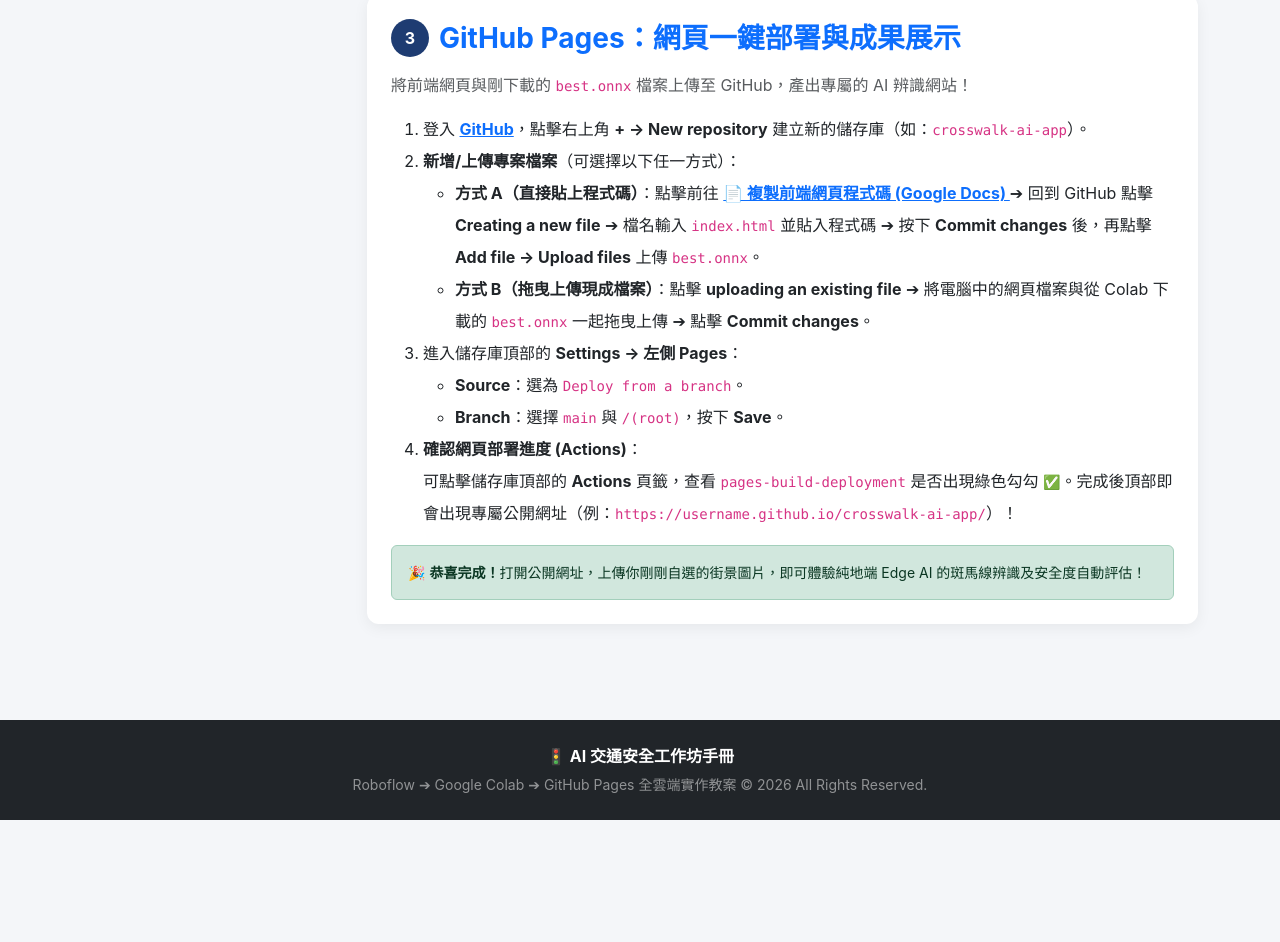
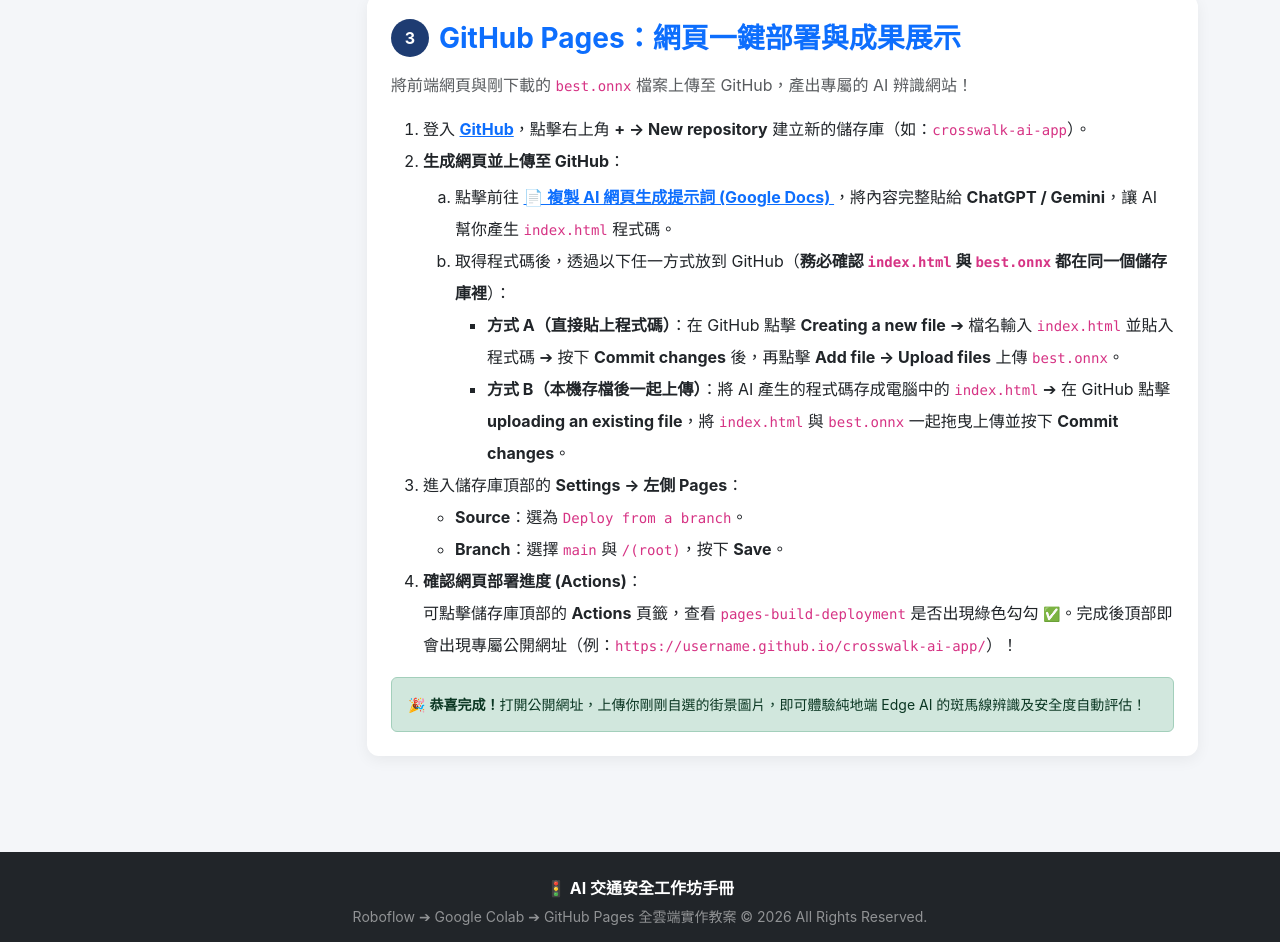
Before and after one commit to fiona11130710-sudo/crosswalk-1, a plain HTML site: page crosswalk.html in a window 1280 px wide. Shown: the part 2226-3168 px from the top of the page. Before the commit the page ends 3046 px from the top, so only its background shows below. Drawn offline with nearby package versions, Linux system fonts and the light colour scheme.

Commit message:
Update crosswalk.html

```diff
--- a/crosswalk.html
+++ b/crosswalk.html
@@ -230,16 +230,21 @@ files.download(onnx_path)</code></pre>
 
     <ol class="lh-lg mb-3">
         <li>登入 <a href="https://github.com/" target="_blank" class="fw-bold">GitHub</a>，點擊右上角 <b>+ -> New repository</b> 建立新的儲存庫（如：<code>crosswalk-ai-app</code>）。</li>
-        <li><b>新增/上傳專案檔案</b>（可選擇以下任一方式）：
+        <li><b>生成網頁並上傳至 GitHub</b>：
+            <ol type="a" class="mt-1">
+            <li>點擊前往
+            <a href="https://docs.google.com/document/d/1ZLcEkPahzTQdOy3z9SCDnJcu4SD5C0L6bRYI8TMTFlY/edit?usp=sharing" target="_blank" class="fw-bold text-decoration-underline">
+                📄 複製 AI 網頁生成提示詞 (Google Docs)
+            </a>，將內容完整貼給 <b>ChatGPT / Gemini</b>，讓 AI 幫你產生 <code>index.html</code> 程式碼。
+            </li>
+        <li>取得程式碼後，透過以下任一方式放到 GitHub（<b>務必確認 <code>index.html</code> 與 <code>best.onnx</code> 都在同一個儲存庫裡</b>）：
             <ul>
-                <li><b>方式 A（直接貼上程式碼）</b>：點擊前往
-                    <a href="https://docs.google.com/document/d/1ZLcEkPahzTQdOy3z9SCDnJcu4SD5C0L6bRYI8TMTFlY/edit?usp=sharing" target="_blank" class="fw-bold text-decoration-underline">
-                    📄 複製前端網頁程式碼 (Google Docs)
-                    </a> ➔ 回到 GitHub 點擊 <b>Creating a new file</b> ➔ 檔名輸入 <code>index.html</code> 並貼入程式碼 ➔ 按下 <b>Commit changes</b> 後，再點擊 <b>Add file -> Upload files</b> 上傳 <code>best.onnx</code>。
-                </li>
-                <li><b>方式 B（拖曳上傳現成檔案）</b>：點擊 <b>uploading an existing file</b> ➔ 將電腦中的網頁檔案與從 Colab 下載的 <code>best.onnx</code> 一起拖曳上傳 ➔ 點擊 <b>Commit changes</b>。</li>
+                <li><b>方式 A（直接貼上程式碼）</b>：在 GitHub 點擊 <b>Creating a new file</b> ➔ 檔名輸入 <code>index.html</code> 並貼入程式碼 ➔ 按下 <b>Commit changes</b> 後，再點擊 <b>Add file -> Upload files</b> 上傳 <code>best.onnx</code>。</li>
+                <li><b>方式 B（本機存檔後一起上傳）</b>：將 AI 產生的程式碼存成電腦中的 <code>index.html</code> ➔ 在 GitHub 點擊 <b>uploading an existing file</b>，將 <code>index.html</code> 與 <code>best.onnx</code> 一起拖曳上傳並按下 <b>Commit changes</b>。</li>
             </ul>
         </li>
+    </ol>
+</li>
         <li>進入儲存庫頂部的 <b>Settings -> 左側 Pages</b>：
             <ul>
                 <li><b>Source</b>：選為 <code>Deploy from a branch</code>。</li>
```
